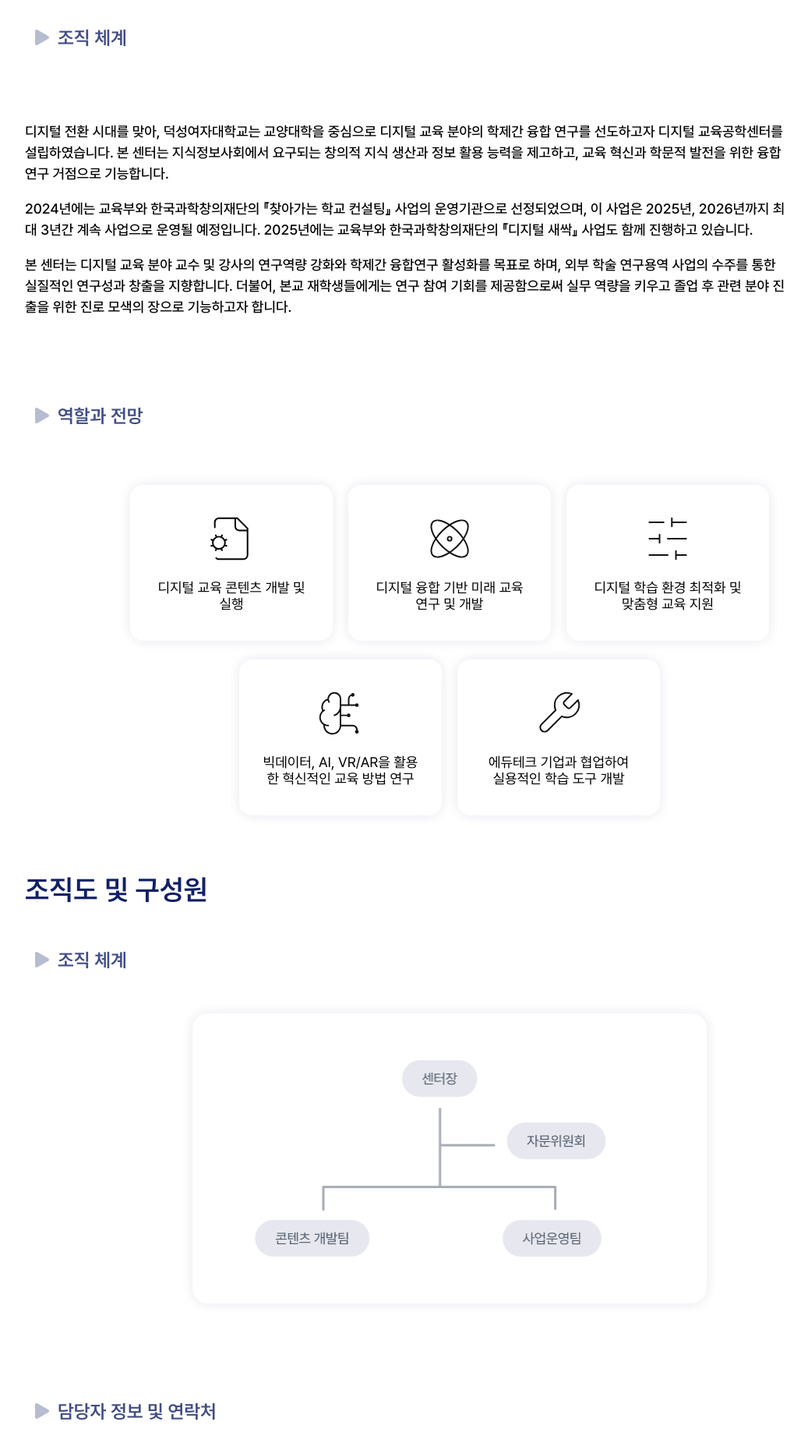
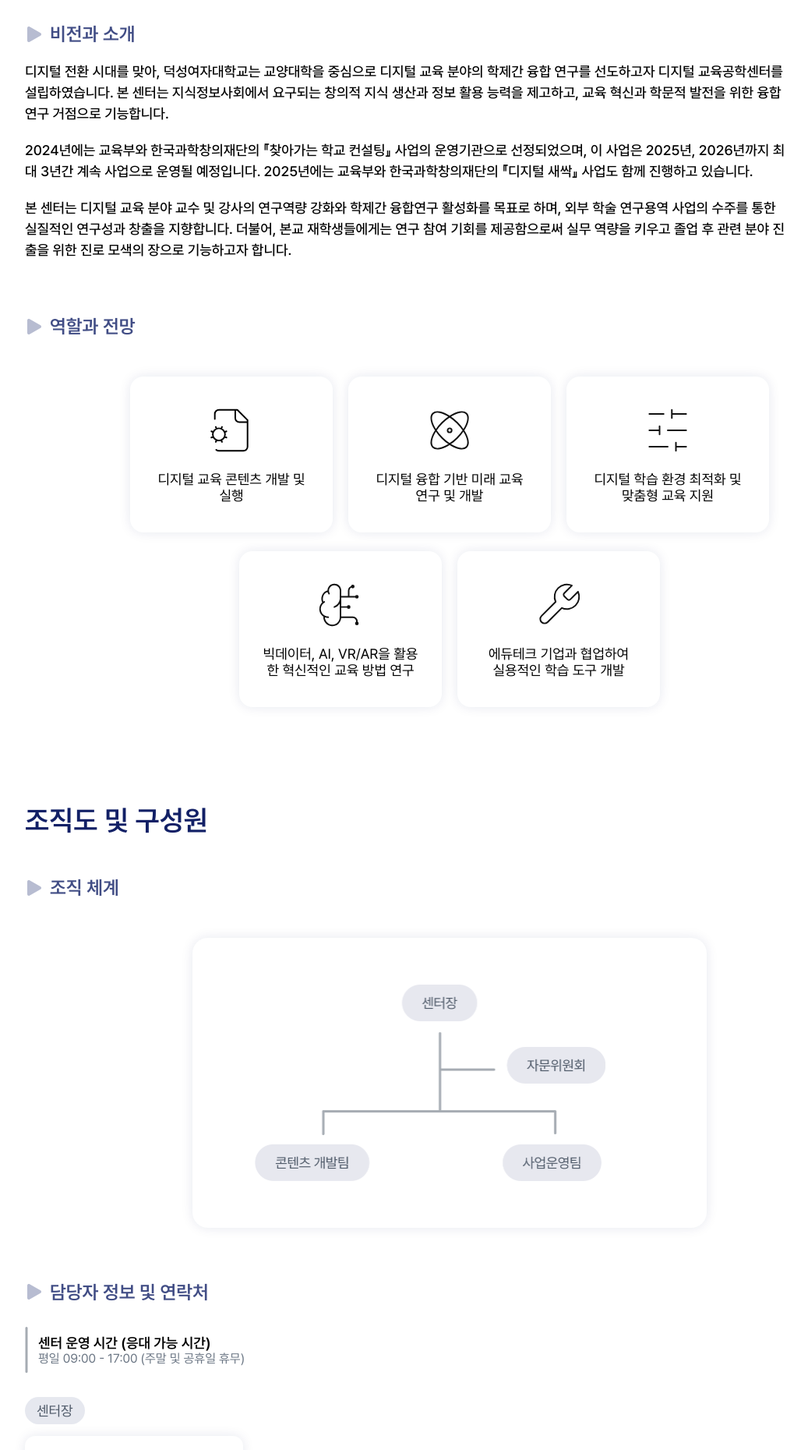
Before and after one commit to DS-DET-LAB/DS-DET-LAB, a React (Vite) app: page /center in a window 1280 px wide. Shown: the part 800-2660 px from the top of the page at 78% size, without its empty margins (158-1195 px from the left). Built offline with nearby package versions, Linux system fonts and the light colour scheme.

Commit message:
💄 Design: 마진 수정 (#7)
Design: 마진 수정 (#7)

```diff
--- a/src/routes/business/Business.jsx
+++ b/src/routes/business/Business.jsx
@@ -70,10 +70,10 @@ function Business() {
         <C.SectionWrapper>
           <C.Title ref={setRef('businessOverview')}>사업 개요</C.Title>
 
-          <C.IconWrapper ref={setRef('roles')}>
+          <B.IconWrapper ref={setRef('roles')}>
             <C.TriIcon src={Icon} alt="소제목" />
             <C.SubTitle>센터 설립 목적</C.SubTitle>
-          </C.IconWrapper>
+          </B.IconWrapper>
 
           <B.VisionSectionWrapper>
             <VisionSection
@@ -205,10 +205,10 @@ function Business() {
               ]}
             />
           </B.BizWrapper>
-          <C.IconWrapper ref={setRef('businessProjects')}>
+          <B.IconWrapper ref={setRef('businessProjects')}>
             <C.TriIcon src={Icon} alt="소제목" />
             <C.SubTitle>주요 사업</C.SubTitle>
-          </C.IconWrapper>
+          </B.IconWrapper>
 
           <B.ProgramCardWrapper>
             <ProgramCard
--- a/src/routes/business/BusinessStyle.js
+++ b/src/routes/business/BusinessStyle.js
@@ -73,7 +73,7 @@ export const IconWrapper = styled.div`
   display: flex;
   align-items: center;
   gap: 8px;
-  margin: 0 0 0 10px;
+  margin: 0 0 25px;
 
   @media (max-width: 767px) {
     margin: 0 0 17px;
--- a/src/routes/business/components/BizAccordionStyle.js
+++ b/src/routes/business/components/BizAccordionStyle.js
@@ -5,7 +5,7 @@ export const List = styled.div`
   display: flex;
   flex-direction: column;
   gap: 30px;
-  margin: 25px 0 70px;
+  margin: 0 0 70px;
   width: 90%;
 
   @media (min-width: 768px) and (max-width: 899px) {
--- a/src/routes/business/components/VisionSectionStyle.js
+++ b/src/routes/business/components/VisionSectionStyle.js
@@ -4,7 +4,7 @@ export const Section = styled.section`
   position: relative;
   display: flex;
   justify-content: center;
-  padding: 25px 112px;
+  padding: 0 112px;
 
   @media (max-width: 767px) {
     padding: 25px 0 0;
--- a/src/routes/center/Center.jsx
+++ b/src/routes/center/Center.jsx
@@ -87,7 +87,9 @@ function Center() {
         )}
 
         <C.SectionWrapper>
-          <C.Title ref={setRef('greeting')}>인사말</C.Title>
+          <C.Title less-margin="true" ref={setRef('greeting')}>
+            인사말
+          </C.Title>
           <C.Body>
             <C.TextBody>
               디지털 교육공학센터<C.EngSpan>(Digital Educational Technology Lab, EdTech Lab)</C.EngSpan>는 디지털 기술을
@@ -98,10 +100,11 @@ function Center() {
 
           {isMobile && <C.SectionLineIcon src={sectionLineIcon} alt="구분선" />}
           <C.Title>비전/소개</C.Title>
-          <C.IconWrapper>
+          <C.IconWrapper less-margin="true">
             <C.TriIcon src={Icon} alt="소제목" />
-            <C.SubTitle>조직 체계</C.SubTitle>
+            <C.SubTitle>비전과 소개</C.SubTitle>
           </C.IconWrapper>
+
           <C.Body>
             <C.TextBody>
               디지털 전환 시대를 맞아, 덕성여자대학교는 교양대학을 중심으로 디지털 교육 분야의 학제간 융합 연구를
@@ -157,7 +160,7 @@ function Center() {
             </C.Card>
           </C.OrganiCardWrapper>
 
-          <C.IconWrapper ref={setRef('contact')}>
+          <C.IconWrapper no-margin="true" ref={setRef('contact')}>
             <C.TriIcon src={Icon} alt="소제목" />
             <C.SubTitle>담당자 정보 및 연락처</C.SubTitle>
           </C.IconWrapper>
@@ -172,9 +175,10 @@ function Center() {
             </C.PWrapper>
           </C.SubWrapper>
 
-          <C.LabelDiv>
+          <C.LabelDiv more-margin="true">
             <C.LabelP>센터장</C.LabelP>
           </C.LabelDiv>
+
           <C.PersonalCardWrapper>
             <PersonalCard photoSrc={ParkImg} name={'박주연'} role={'교수님'} phone={'02-901-8785'} />
           </C.PersonalCardWrapper>
--- a/src/routes/center/CenterStyle.js
+++ b/src/routes/center/CenterStyle.js
@@ -77,11 +77,36 @@ export const Title = styled.h2`
   font-size: 36px;
   font-weight: 600;
   scroll-margin-top: 100px;
+  margin: 0 0 50px;
+
+  &[less-margin='true'] {
+    margin: 0 0 25px 0;
+  }
+
+  &:nth-of-type(2) {
+    margin: 100px 0 50px;
+  }
 
   @media (max-width: 767px) {
     font-size: 16px;
     scroll-margin-top: 80px;
-    margin: 0px 0 30px;
+    margin: 0px 0 20px;
+
+    &:first-of-type {
+      margin: 0 0 30px 0;
+    }
+
+    &[less-margin='true'] {
+      margin: 0 0 20px 0;
+    }
+
+    &:nth-of-type(2) {
+      margin: 0 0 30px;
+    }
+
+    &:nth-of-type(3) {
+      margin: 0 0 30px;
+    }
   }
 `;
 
@@ -100,6 +125,7 @@ export const TextBody = styled.p`
   font-size: 18px;
   font-weight: 500;
   line-height: 1.5;
+  margin: 0;
 
   @media (max-width: 767px) {
     font-size: 14px;
@@ -112,6 +138,9 @@ export const Body = styled.div`
 
   &:nth-of-type(3) {
     margin: 20px 0 70px;
+    display: flex;
+    flex-direction: column;
+    gap: 20px;
   }
 
   @media (min-width: 768px) and (max-width: 899px) {
@@ -132,7 +161,19 @@ export const IconWrapper = styled.div`
   display: flex;
   align-items: center;
   gap: 8px;
-  margin: 0 0 30px 10px;
+  margin: 0 0 50px;
+
+  &[no-margin='true'] {
+    margin: 0;
+  }
+
+  &[less-margin='true'] {
+    margin: 0;
+  }
+
+  &[data-tail='true'] {
+    margin: 0 0 30px 7px;
+  }
 
   @media (max-width: 767px) {
     margin: 0 0 20px;
@@ -155,6 +196,7 @@ export const SubTitle = styled.h3`
   color: ${palette.mainNavy.navy80};
   font-size: 24px;
   font-weight: 600;
+  margin: 0;
 
   @media (max-width: 767px) {
     font-size: 16px;
@@ -164,7 +206,7 @@ export const SubTitle = styled.h3`
 
 export const WrapWrapper = styled.div`
   overflow: visible;
-  padding: 20px 0;
+  padding: 0 0 100px;
   justify-content: center;
   display: flex;
   align-items: center;
@@ -226,7 +268,7 @@ export const PSbub = styled.p`
     color: #6b7684;
     font-size: 16px;
     font-weight: 400;
-    margin-top: 10px;
+    /* margin-top: 10px; */
   }
 `;
 
@@ -242,7 +284,7 @@ export const PWrapper = styled.div`
   display: flex;
   flex-direction: column;
   align-items: flex-start;
-  margin: 40px 0 25px 0;
+  margin: 40px 0;
 
   @media (max-width: 767px) {
     margin: 0;
@@ -253,7 +295,7 @@ export const OrganiCardWrapper = styled.div`
   display: flex;
   justify-content: center;
   align-items: center;
-  margin-bottom: 100px;
+  margin-bottom: 67.5px;
 
   @media (max-width: 767px) {
     margin-bottom: 70px;
@@ -287,7 +329,11 @@ export const LabelDiv = styled.div`
   width: fit-content;
   border-radius: 20px;
   background: ${palette.mainNavy.navy10};
-  margin: 15px 0;
+  margin: 0 0 10px 0;
+
+  &[more-margin='true'] {
+    margin: 0 0 15px 0;
+  }
 `;
 
 export const LabelP = styled.span`
@@ -313,7 +359,7 @@ export const MailImg = styled.img`
 export const PersonalCardWrapper = styled.div`
   display: flex;
   gap: 12px;
-  margin: 0 0 60px 0;
+  margin: 0 0 56px;
   flex-wrap: wrap;
 
   @media (max-width: 767px) {
@@ -369,7 +415,6 @@ export const Crumbs = styled.ul`
 
   & p {
     color: ${palette.text.secondary};
-
     font-size: 12px;
     font-weight: 400;
     margin: 0;
```
